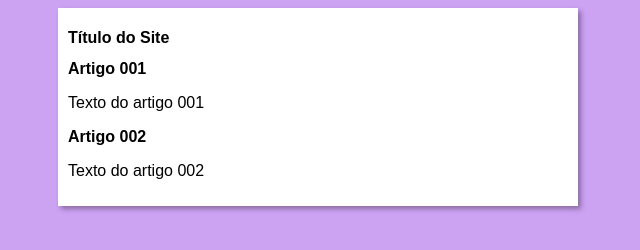
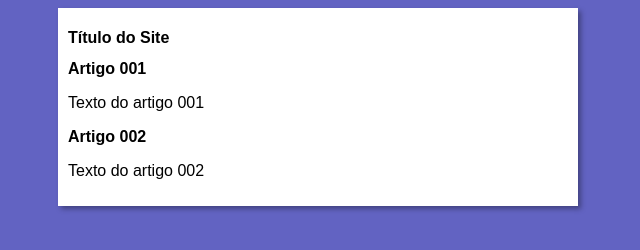
Before and after one commit to brayannmb/projeto-site, a plain HTML site: page index.html in a window 1280 px wide. Shown: the whole page, without its empty margins (322-962 px from the left). Drawn offline with Linux system fonts and the light colour scheme.

Commit message:
Update style.css

```diff
--- a/estilos/style.css
+++ b/estilos/style.css
@@ -4,7 +4,7 @@
 }
 
 body {
-    background-color: rgb(204, 162, 243);
+    background-color: rgba(84, 86, 189, 0.918);
 
 }
 
```
